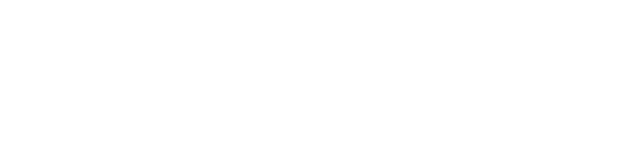
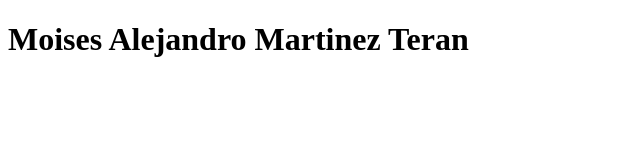
Before and after one commit to alexkmx/git-html-branches, a plain HTML site: page index.html in a window 1280 px wide. Shown: the whole page, without its empty margins (0-640 px from the left). Drawn offline with Linux system fonts and the light colour scheme.

Commit message:
first branch commit

```diff
--- a/index.html
+++ b/index.html
@@ -5,6 +5,6 @@
     <title>Estructura HTML</title>
   </head>
   <body>
-
+    <h1>Moises Alejandro Martinez Teran</h1>
   </body>
 </html>
```
Also changed, not shown: 1 other file.
